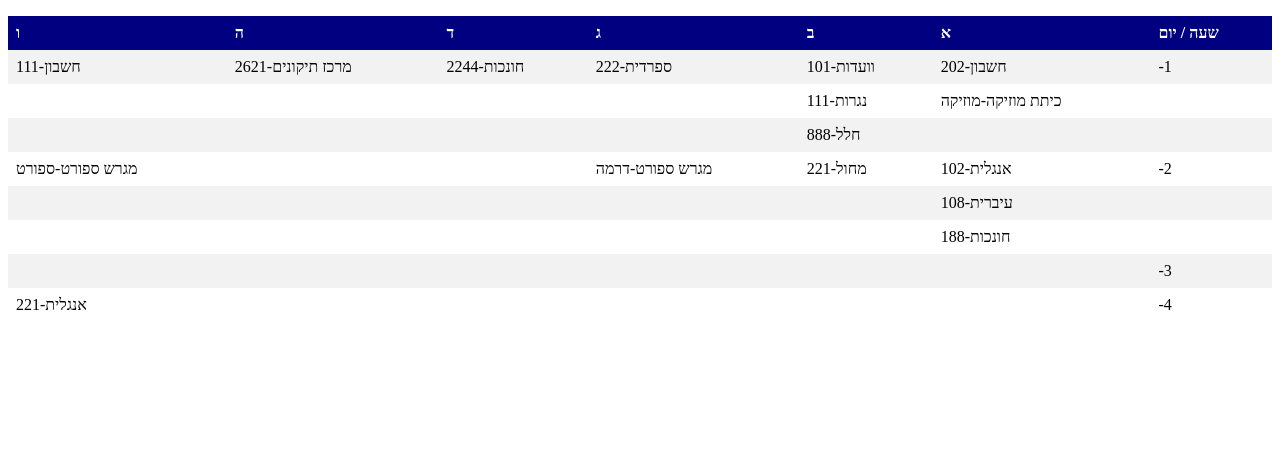
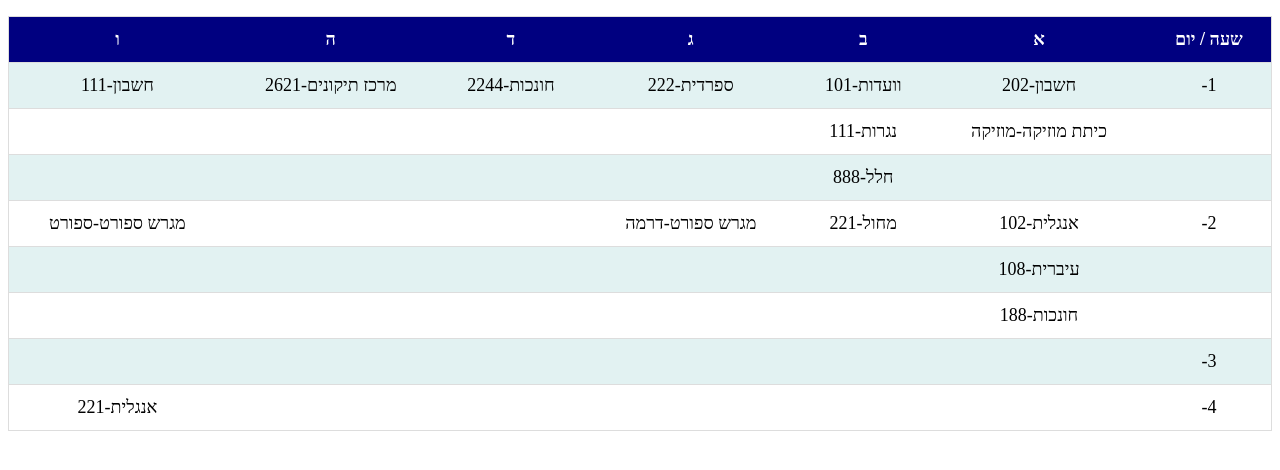
Before and after one commit to Hapatuach/Planner, a plain HTML site: page index.html in a window 1280 px wide. Drawn offline with Linux system fonts and the light colour scheme.

Commit message:
Change Table Style

```diff
--- a/index.html
+++ b/index.html
@@ -3,20 +3,31 @@
 <head>
 <style>
 table {
-  border-collapse: collapse;
-  width: 100%;
+  border-collapse: collapse; /* Collapse borders */
+  width: 100%; /* Full-width */
+  border: 1px solid #ddd; /* Add a grey border */
+  font-size: 18px; /* Increase font-size */
 }
 
 th, td {
-  text-align: left;
-  padding: 8px;
+  text-align: center;
+  padding: 12px;
 }
 
-tr:nth-child(even){background-color: #f2f2f2}
+ tr {
+  /* Add a bottom border to all table rows */
+  border-bottom: 1px solid #ddd;
+}
+
+tr:nth-child(even){background-color: #e2f2f2}
 
 th {
   background-color: #000080;
   color: white;
+}
+table tr.header, table tr:hover {
+  /* Add a grey background color to the table header and on hover */
+  background-color: #f1f1f1;
 }
 
 </style>
```
